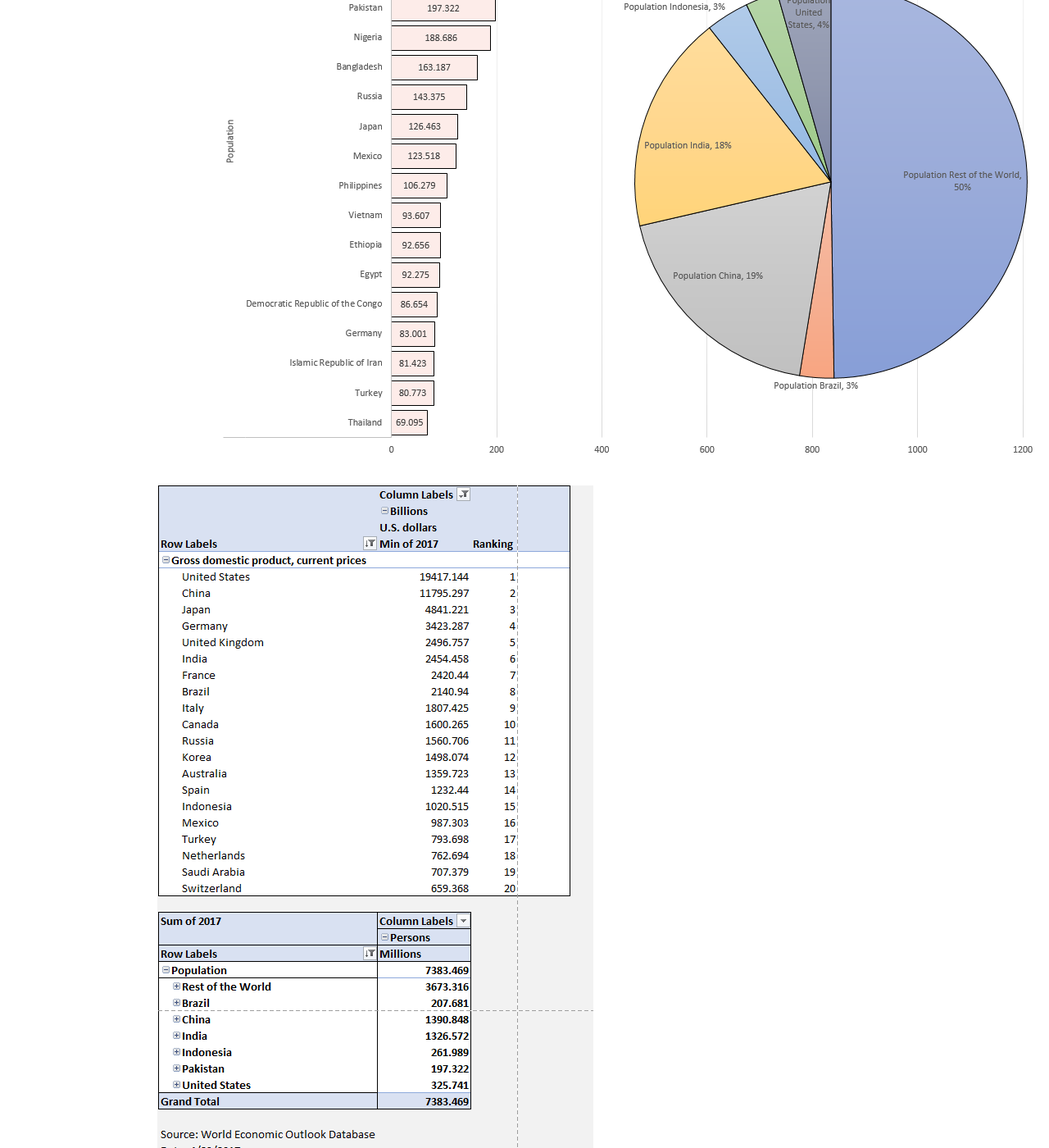
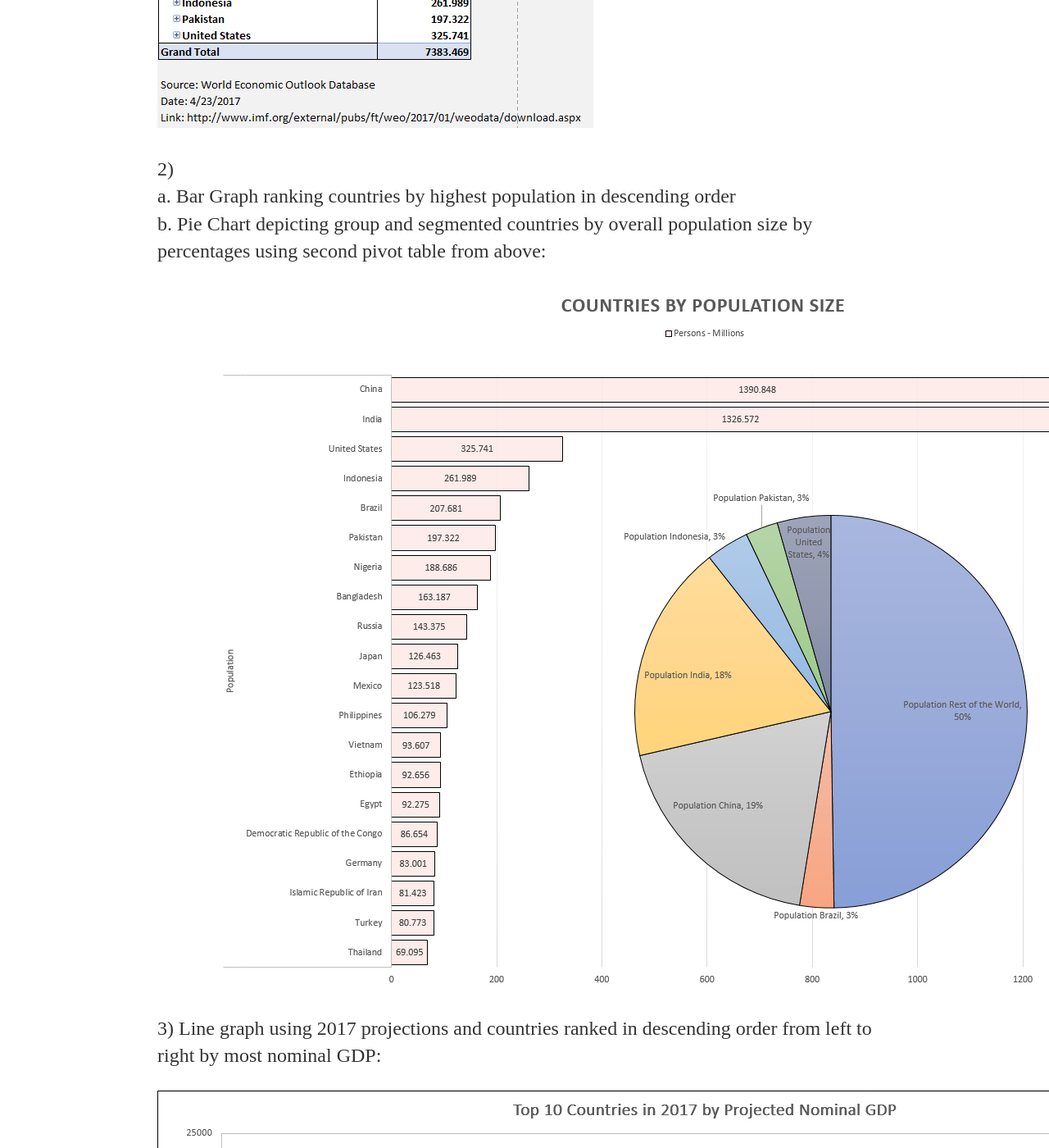
Before and after one commit to michaelip2/michaelip2.github.io, a Jekyll site: the page built from _posts/2017-12-31-WEO-Excel-Charts.md, in a window 1280 px wide and 1400 px high, scrolled down 1151 px. Shown: the whole window at 82% size. Built offline with Jekyll 4.4.1, drawn with Linux system fonts in a browser that asks for light colours; some of the changed text lies outside the part shown.

Commit message:
Update 2017-12-31-WEO-Excel-Charts.md

```diff
--- a/_posts/2017-12-31-WEO-Excel-Charts.md
+++ b/_posts/2017-12-31-WEO-Excel-Charts.md
@@ -3,6 +3,10 @@
 title: World Economic Outlook Pivot Table and Chart using Excel
 date: 2017-12-31
 ---
-<p><img src="https://raw.githubusercontent.com/michaelip2/michaelip2.github.io/master/images/2017-12-31%2023_37_12-WEOApr2017all%20-%20Excel.png"/></p>
-<p><img src="https://raw.githubusercontent.com/michaelip2/michaelip2.github.io/master/images/2017-12-31%2023_37_21-WEOApr2017all%20-%20Excel.png"/></p>
-<p><img src="https://raw.githubusercontent.com/michaelip2/michaelip2.github.io/master/images/2017-12-31%2023_37_33-WEOApr2017all%20-%20Excel.png"/></p>
+<p>Source: Delimited excel file "<a href="http://www.imf.org/external/pubs/ft/weo/2017/01/weodata/WEOApr2017all.xls">By Countries</a>" found on the International Monetary Fund <a href="http://www.imf.org/external/pubs/ft/weo/2017/01/weodata/download.aspx">website</a></p>
+<p>1) Pivot table ranking countries by highest GDP in US Dollars:&nbsp;</p>
+<p><img src="https://raw.githubusercontent.com/michaelip2/michaelip2.github.io/master/images/2017-12-31%2023_37_33-WEOApr2017all%20-%20Excel.png" /></p>
+<p>2) <br />a. Bar Graph ranking countries by highest population in descending order<br />b. Pie Chart depicting group and segmented countries by overall population size by percentages using second pivot table from above:</p>
+<p><img src="https://raw.githubusercontent.com/michaelip2/michaelip2.github.io/master/images/2017-12-31%2023_37_21-WEOApr2017all%20-%20Excel.png" /></p>
+<p>3) Line graph using 2017 projections and countries ranked in descending order from left to right by most nominal GDP:</p>
+<p><img src="https://raw.githubusercontent.com/michaelip2/michaelip2.github.io/master/images/2017-12-31%2023_37_12-WEOApr2017all%20-%20Excel.png" /></p>
```
